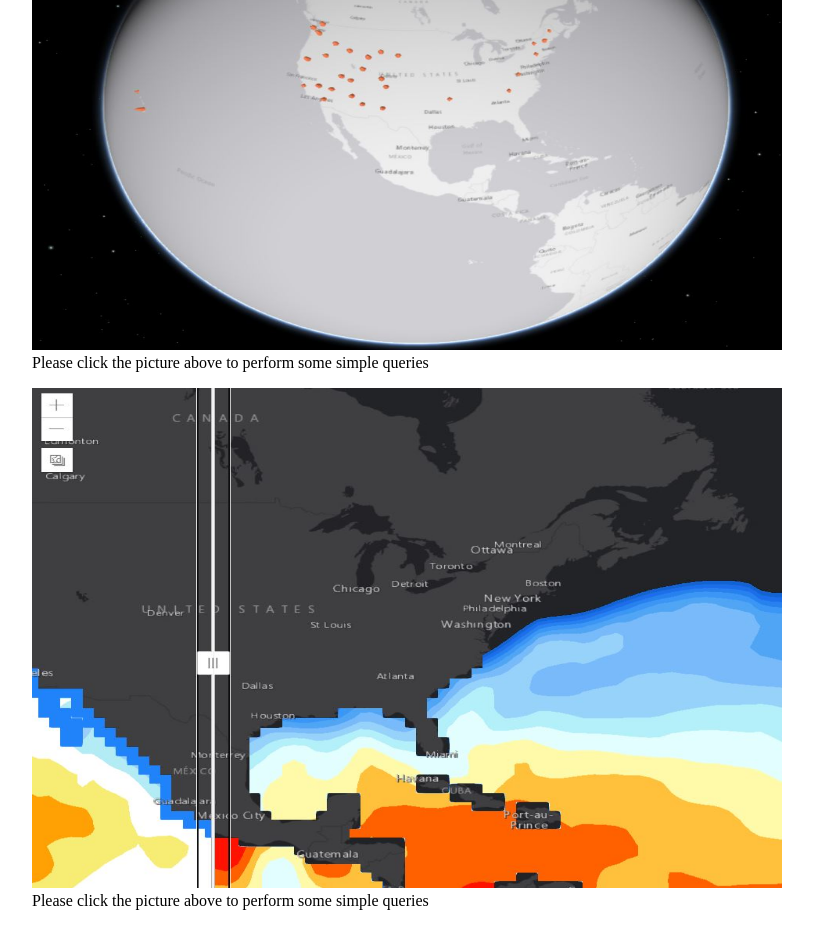
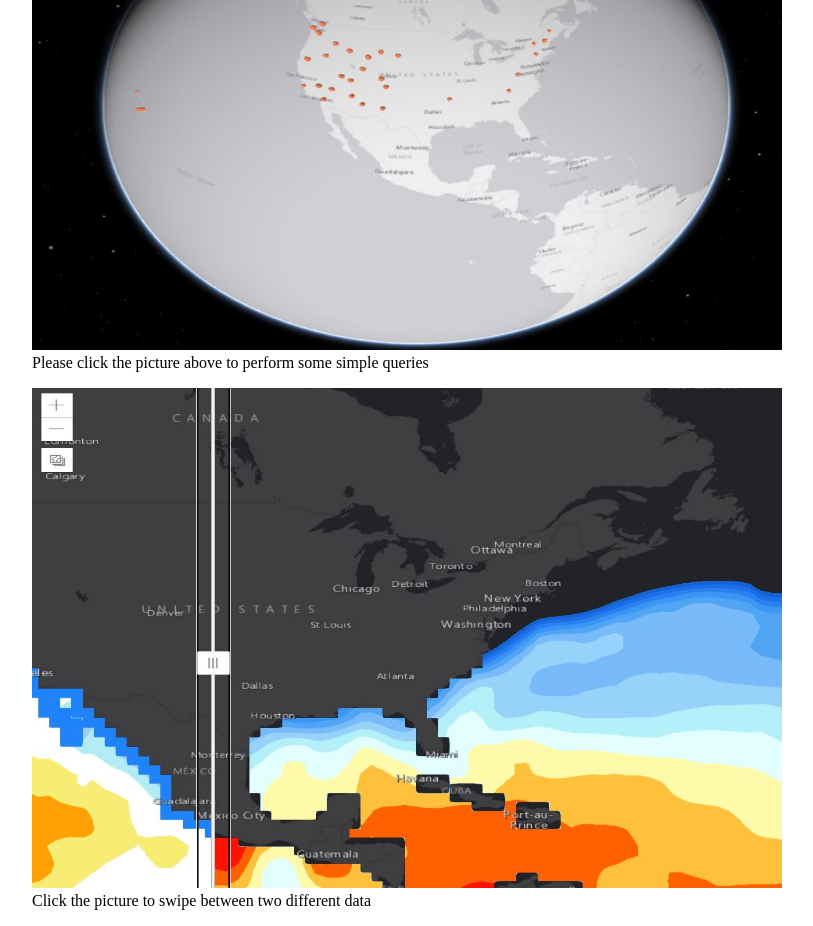
Before and after one commit to Michael-Adeuga/Lab, a plain HTML site: page docs/index.html in a window 1280 px wide. Shown: the part 3932-4858 px from the top of the page, without its empty margins (16-829 px from the left). Drawn offline with Linux system fonts and the light colour scheme.

Commit message:
Update index.html

```diff
--- a/docs/index.html
+++ b/docs/index.html
@@ -48,7 +48,7 @@
         </figure>
          <figure> <a href = "Lab10_AdeugaAdewoleMichael.html">
             <img src = "Images/lab10Image.JPG" width="750" height= "500"> </a>
-            <figcaption> Please click the picture above to perform some simple queries
+            <figcaption> Click the picture to swipe between two different data
             </figcaption>
         </figure>
     </body>
```
